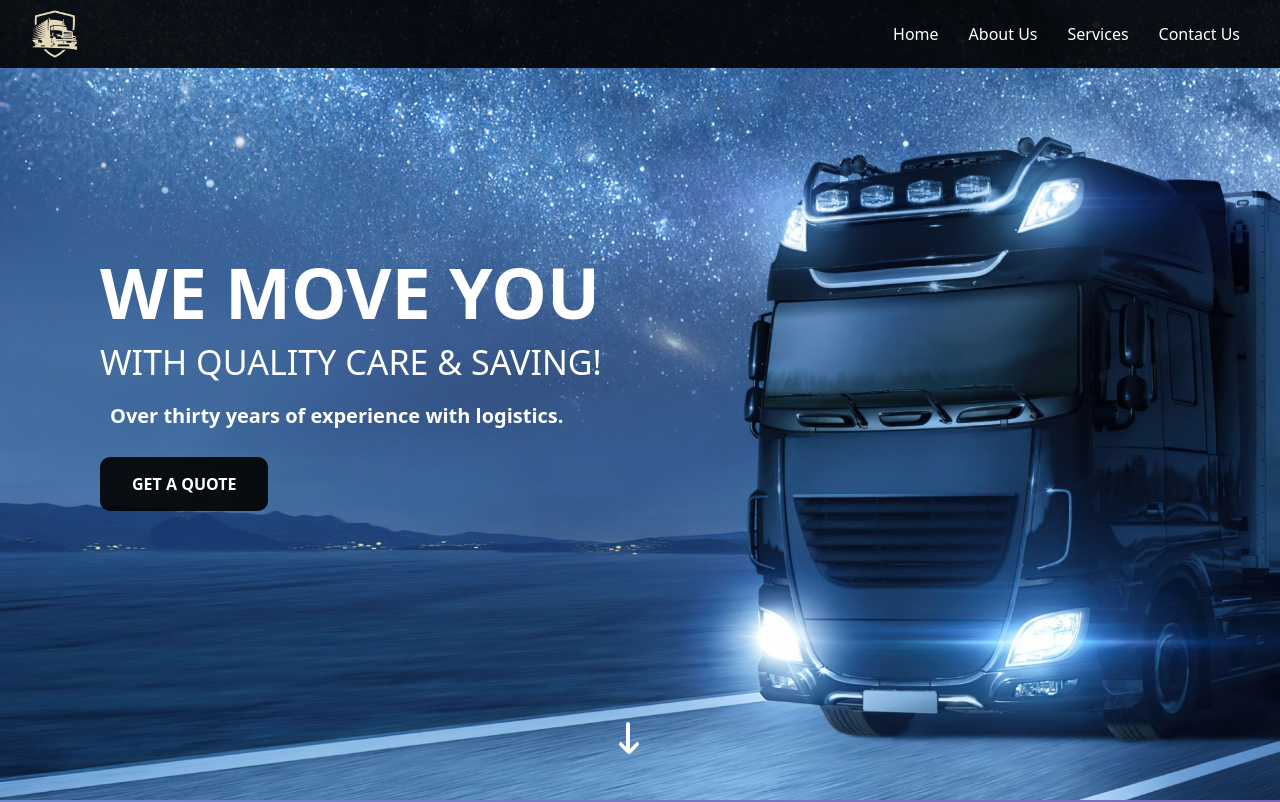
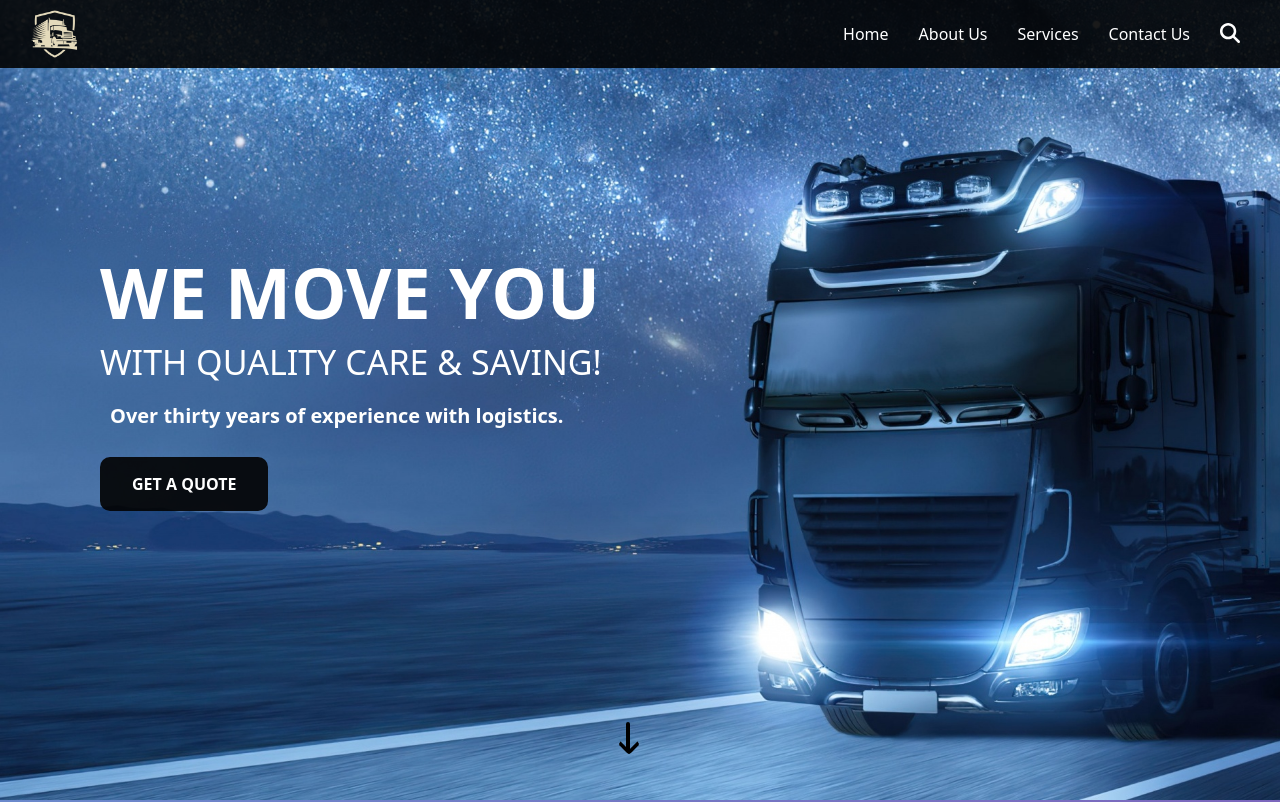
Before and after one commit to mshehryarahmed/test, a React (Create React App) app: page / in a window 1280 px wide. Shown: the top 802 px of the page. Built offline with nearby package versions, Linux system fonts and the light colour scheme.

Commit message:
Latest XXX

```diff
--- a/package.json
+++ b/package.json
@@ -3,6 +3,10 @@
   "version": "0.1.0",
   "private": true,
   "dependencies": {
+    "@fortawesome/fontawesome-free": "^6.4.0",
+    "@fortawesome/fontawesome-svg-core": "^6.4.0",
+    "@fortawesome/free-solid-svg-icons": "^6.4.0",
+    "@fortawesome/react-fontawesome": "^0.2.0",
     "@testing-library/jest-dom": "^5.16.5",
     "@testing-library/react": "^13.4.0",
     "@testing-library/user-event": "^13.5.0",
--- a/src/components/Home.css
+++ b/src/components/Home.css
@@ -49,12 +49,12 @@
     top: calc(100vh - 80px);
     left: calc(50% - 14px);
     width: 3.5px;
-    background-color: rgb(255, 255, 255);
+    background-color: rgb(0, 0, 0);
     height: 30px;
     border: 2px solid;
     border-radius: 2px;
     animation: jumpInfinite 1.5s infinite;
-    color: rgb(255, 255, 255);
+    color: rgb(0, 0, 0);
 }
 
 .down-arrow:after {
@@ -86,6 +86,6 @@
 
 .down-arrow:hover{
     cursor: pointer;
-    color: black;
-    background-color: black;
+    color: rgb(255, 255, 255);
+    background-color: rgb(255, 255, 255);
 }
--- a/src/components/Navbar.css
+++ b/src/components/Navbar.css
@@ -32,3 +32,8 @@
     filter: invert(100%);
     margin-left: 20px;
 }
+
+.search-icon {
+    font-size: 20px;
+    cursor: pointer;
+}
--- a/src/components/Navbar.js
+++ b/src/components/Navbar.js
@@ -1,6 +1,8 @@
 import React from 'react';
 import './Navbar.css';
 import logo from '../assets/Main_Logo.png';
+import { FontAwesomeIcon } from '@fortawesome/react-fontawesome';
+import { faSearch } from '@fortawesome/free-solid-svg-icons';
 
 const Navbar = () => {
   return (
@@ -13,6 +15,7 @@
         <li><a href="#about">About Us</a></li>
         <li><a href="#services">Services</a></li>
         <li><a href="#contact">Contact Us</a></li>
+        <li><FontAwesomeIcon icon={faSearch} className="search-icon" /></li>
       </ul>
     </nav>
   );
```
Also changed, not shown: 1 other file (tests, documents, lock files or other folders).
